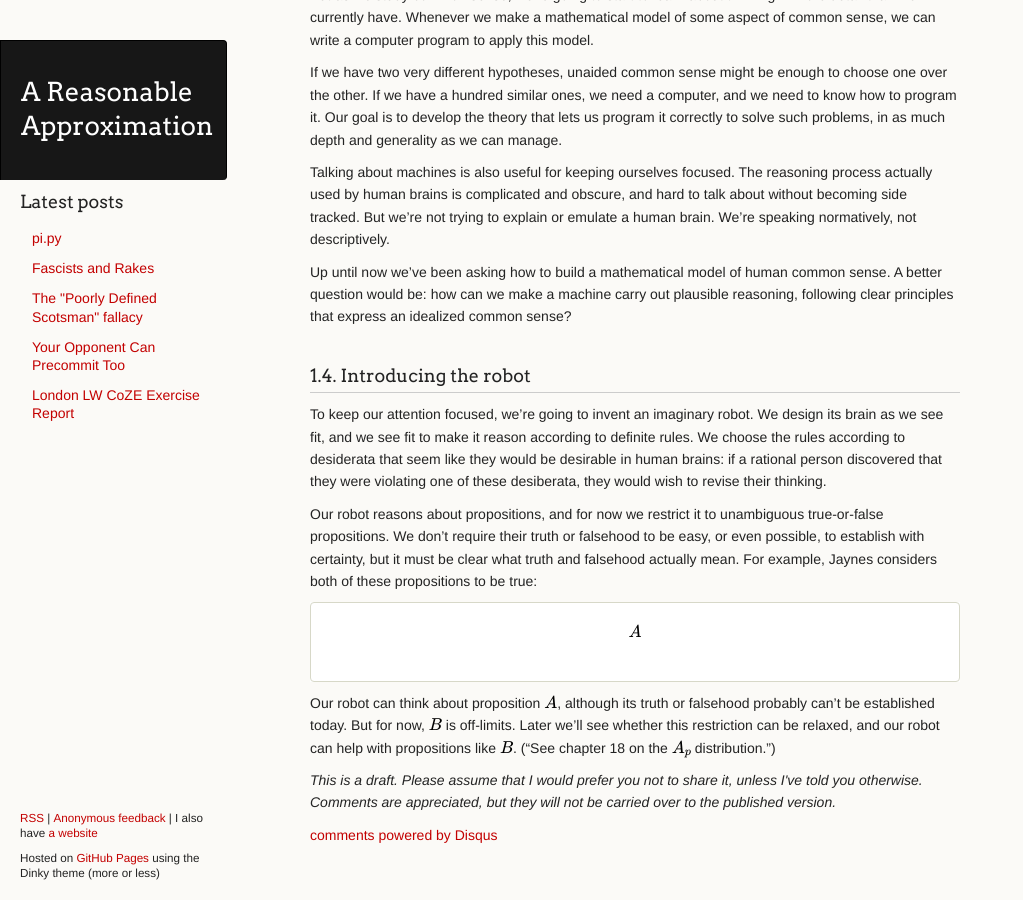
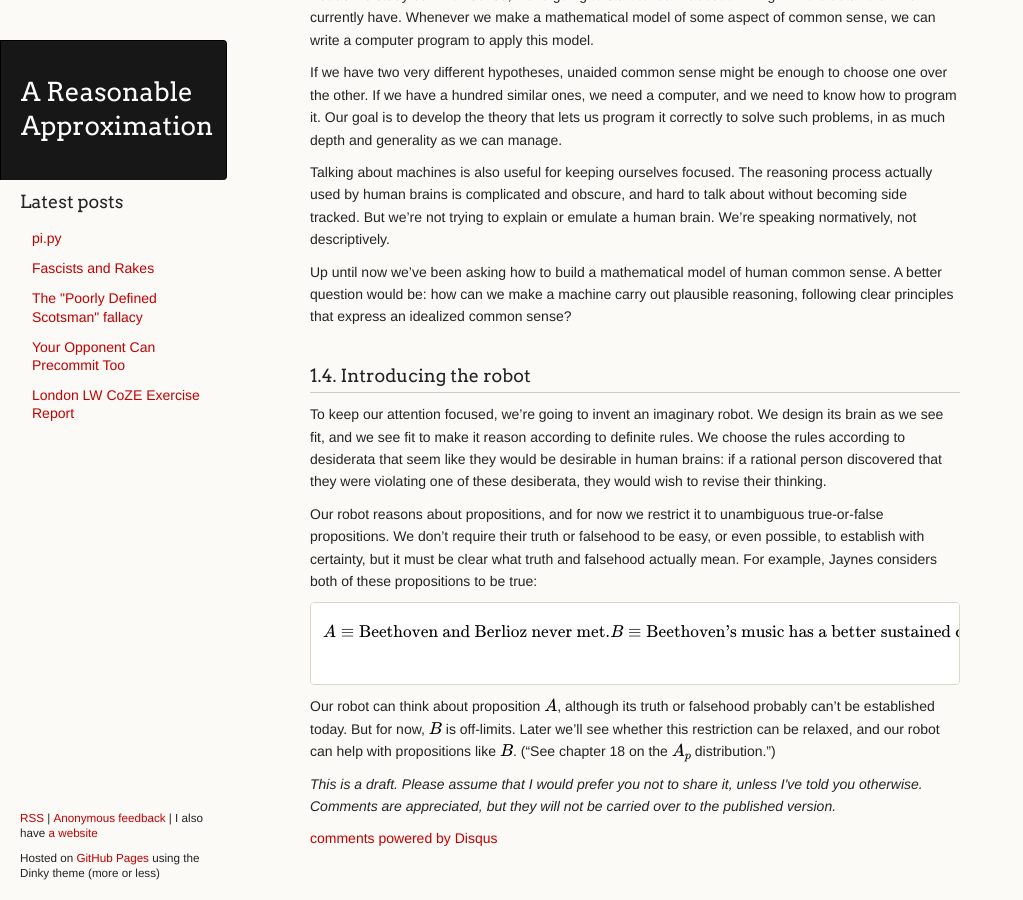
Before and after one commit to ChickenProp/chickenprop.github.com, a Jekyll site: the page built from drafts/cliffs-notes-pttlos-part-1.md, in a window 1280 px wide and 900 px high, scrolled down 2546 px. Shown: the whole window, without its empty margins (0-1023 px from the left). Built offline with Jekyll 4.4.1, drawn with Linux system fonts in a browser that asks for light colours; nearby versions of some CDN libraries; Markdown is read by kramdown in place of the engine named in the settings; formulas are drawn with MathJax 3; comment, search, counter and statistics services are not loaded.

Commit message:
Working on math block

````diff
--- a/drafts/cliffs-notes-pttlos-part-1.md
+++ b/drafts/cliffs-notes-pttlos-part-1.md
@@ -71,7 +71,8 @@ Our robot reasons about propositions, and for now we restrict it to unambiguous
 
 ```
 $$
-A
+A ≡ \text{Beethoven and Berlioz never met.}\\
+B ≡ \text{Beethoven's music has a better sustained quality than that of Berlioz, although Berlioz at his best is the equal of anybody.}
 $$
 ```
 
````
